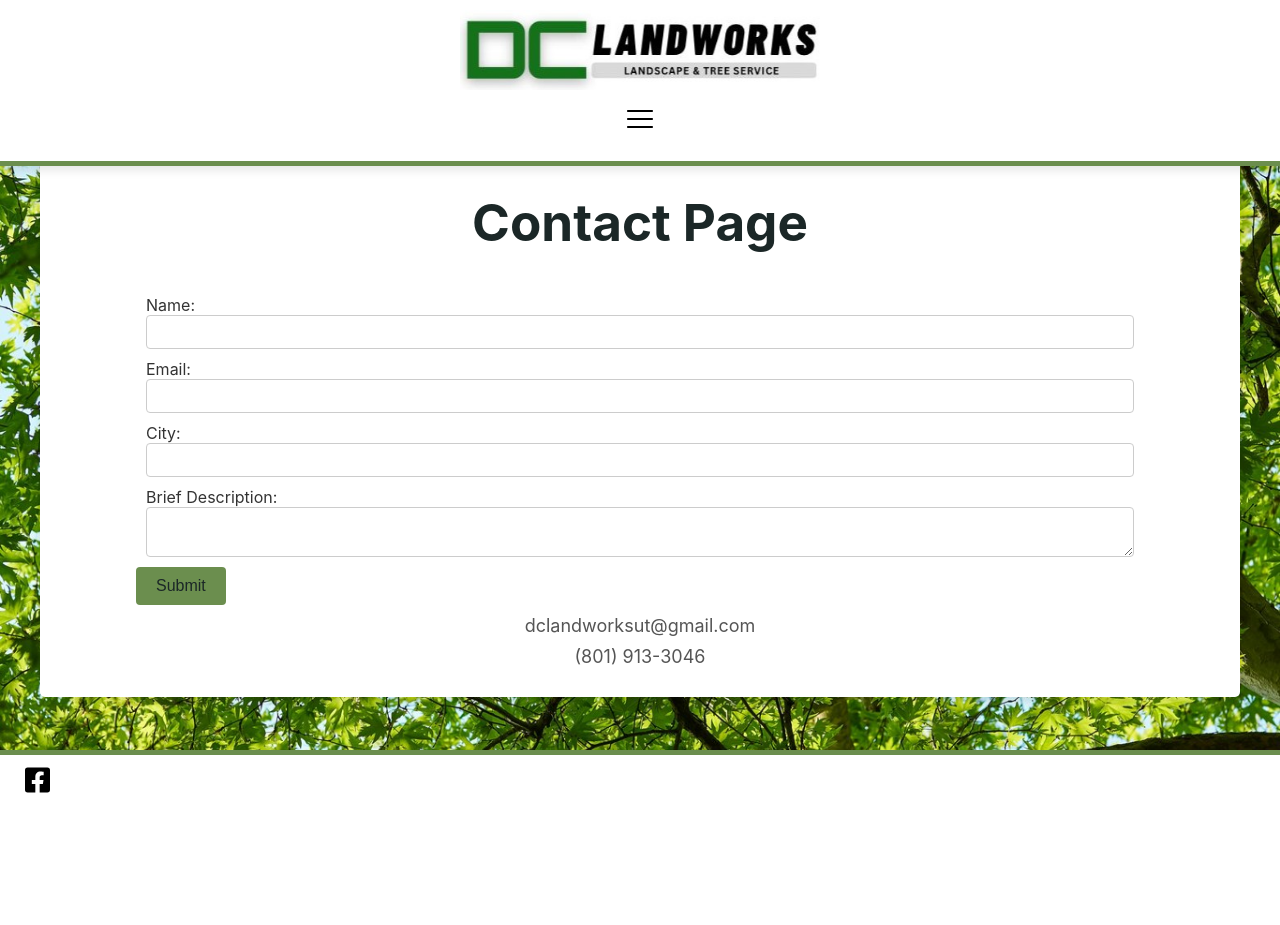
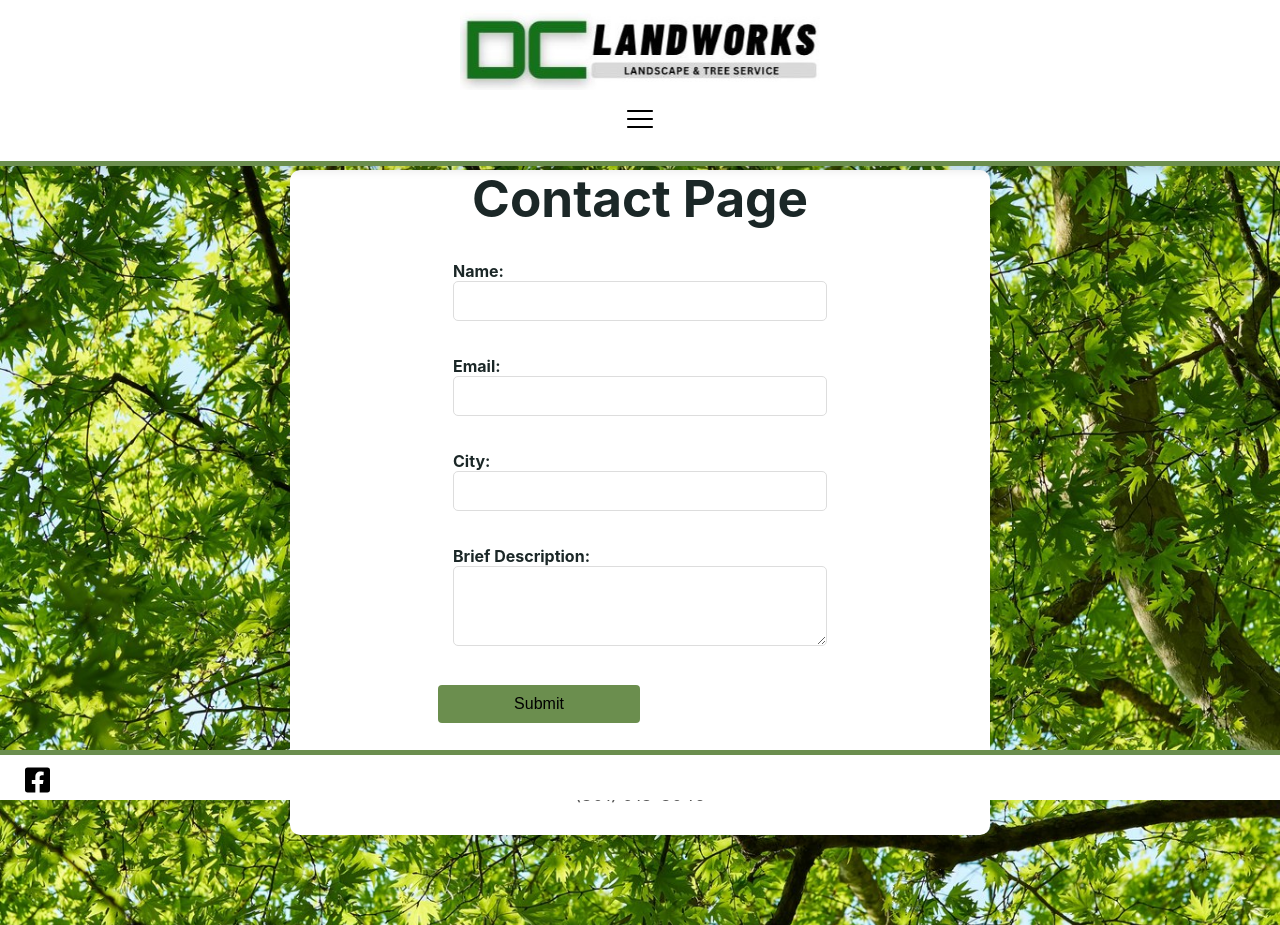
Before and after one commit to JacobFoote01/DC_Landworks, a React (Vite) app: page /Contact in a window 1280 px wide. Before the commit the page ends 800 px from the top, so only its background shows below. Built offline with nearby package versions, Linux system fonts and the light colour scheme.

Commit message:
made some changes to the contact page

```diff
--- a/src/Contact.jsx
+++ b/src/Contact.jsx
@@ -20,7 +20,19 @@ const Contact = () => {
 
     const handleSubmit = (e) => {
         e.preventDefault()
-        console.log('Form Data', formData)
+
+        if (!formData.name || !formData.email || !formData.city || !formData.description) {
+            alert("Please fill out all fields.");
+            return;
+        }
+
+        if (!/\S+@\S+\.\S+/.test(formData.email)) {
+            alert("Please provide a valid email address.");
+            return;
+        }
+
+        console.log('Form Data', formData);
+        alert("Form submitted successfully!");
     }
 
     return (
--- a/src/Pages.css
+++ b/src/Pages.css
@@ -1,3 +1,9 @@
+* {
+    box-sizing: border-box;
+    margin: 0;
+    padding: 0;
+}
+
 .aboutContainer {
     display: flex;
     justify-content: center;
@@ -78,42 +84,49 @@
     justify-content: center;
     align-items: center;
     width: 100vw;
-    padding: 40px;
+    padding: 50px 20px;
+    margin-bottom: 40px;
 }
 
 .Contact {
     background-color: #ffffff;
     width: 100%;
-    padding-left: 40px;
-    padding-right: 40px;
-    border-radius: 5px;
+    max-width: 700px;
+    border-radius: 10px;
     box-shadow: 0 4px 8px rgba(0, 0, 0, 0.1);
     display: flex;
     flex-direction: column;
     align-items: center;
 }
 
-.contactForm {
-    width: 90%;
-}
-
-.contactForm div {
-    margin: 10px;
-}
-
 .contactForm label {
-    display: flex;
-    flex-direction: column;
-    font-size: 16px;
-    color: #333;
+    display: block;
+    font-weight: bold;
+    margin-bottom: 5px;
 }
 
 .contactForm input,
 .contactForm textarea {
-    padding: 8px;
-    font-size: 14px;
-    border: 1px solid #ccc;
-    border-radius: 4px;
+    width: 100%;
+    padding: 10px;
+    margin-bottom: 20px;
+    border: 1px solid #ddd;
+    border-radius: 5px;
+    font-size: 16px;
+}
+
+.contactForm textarea {
+    resize: vertical;
+    min-height: 80px;
+}
+
+.contactForm {
+    margin: 20px 0;
+    text-align: left;
+}
+
+.contactForm div {
+    margin: 15px;
 }
 
 textarea {
@@ -136,14 +149,16 @@ textarea {
     padding: 10px 20px;
     border: none;
     background-color: #6b8e4e;
-    color: #1b2727;
+    color: #000000;
     border-radius: 4px;
     cursor: pointer;
-    align-self: flex-start;
+    align-items: center;
+    width: 50%;
 }
 
 #submitButton:hover {
     background-color: #1f7713;
+    transition: background-color 0.3s ease, color 0.3s ease;
 }
 
 @media (max-width: 768px) {
@@ -163,6 +178,10 @@ textarea {
         margin-top: 20px;
     }
 
+    #submitButton {
+        width: auto;
+    }
+
     .services-grid {
         grid-template-columns: repeat(auto-fill, minmax(180px, 1fr));
         gap: 10px;
```
